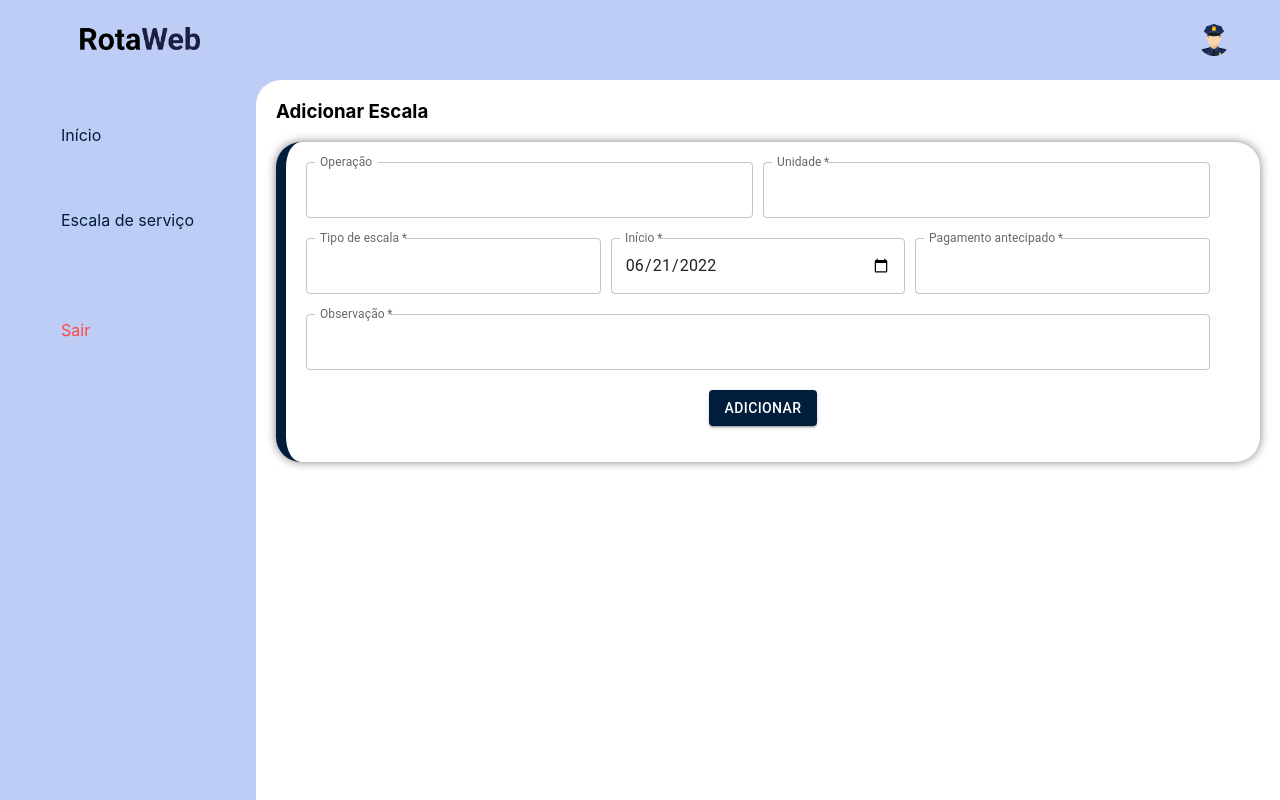
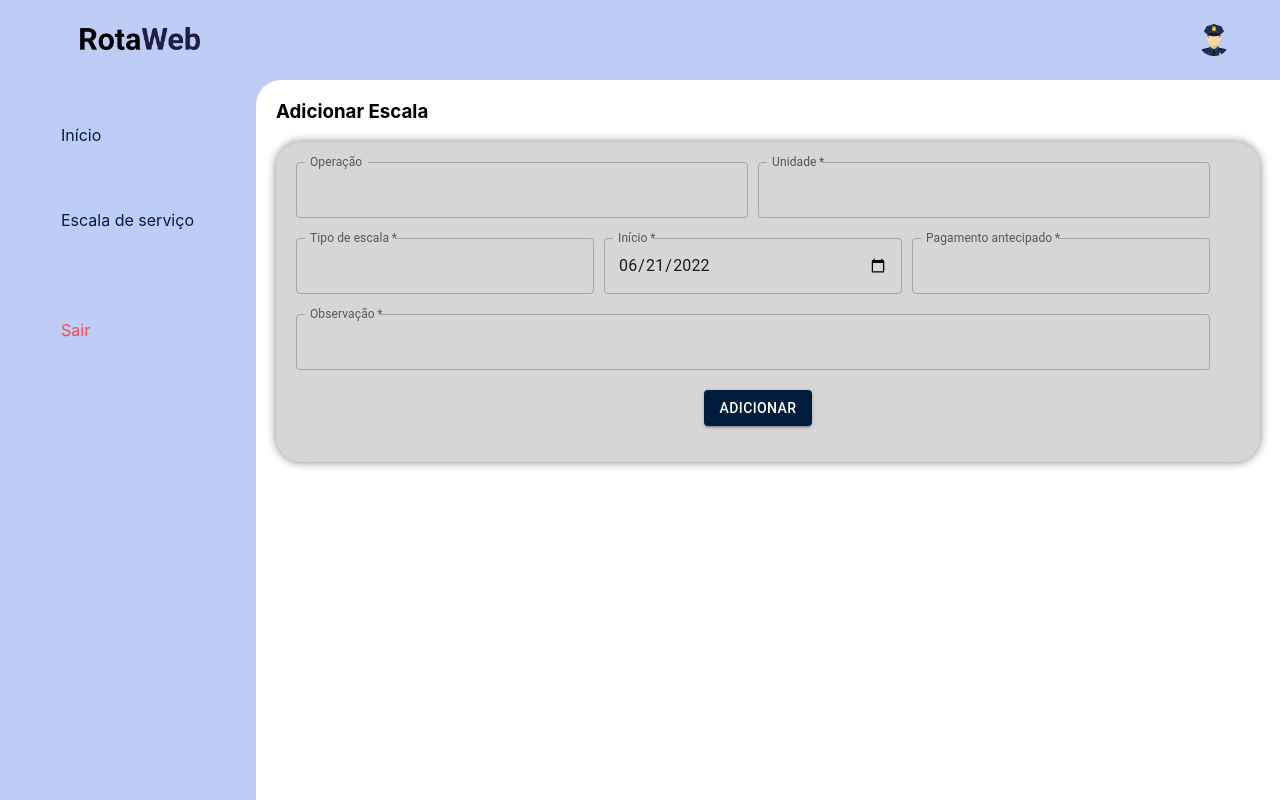
Before and after one commit to balbboa/rota-adm, a Next.js app: page /escalas/add-escala in a window 1280 px wide. Built offline with nearby package versions, Linux system fonts and the light colour scheme; no server answers; sample sign-in values are in the browser's storage; some icons are missing.

Commit message:
Feat: card active v1

```diff
--- a/components/CardEscala/Card.styles.ts
+++ b/components/CardEscala/Card.styles.ts
@@ -5,11 +5,15 @@ export const CardEscala = styled.div`
     div.card {
       padding: 20px;
       border-radius: 25px;
-      border-left: 10px solid #001E3C;
+      background-color: #D6D6D6;
 
       box-shadow: 0px 0px 10px 0px rgba(0,0,0,0.5);
       -webkit-box-shadow: 0px 0px 10px 0px rgba(0,0,0,0.5);
       -moz-box-shadow: 0px 0px 10px 0px rgba(0,0,0,0.5);
+    }
+    div.active {
+      border-left: 10px solid #001E3C;
+      background-color: #ffffff;
     }
   }
 
@@ -23,6 +27,9 @@ export const CardEscala = styled.div`
       -webkit-box-shadow: 0px 0px 10px 0px rgba(0,0,0,0.5);
       -moz-box-shadow: 0px 0px 10px 0px rgba(0,0,0,0.5);
     }
+    div.active {
+      border-left: 0px !important;
+    }
   }
 
   @media(max-width: 992px) {
@@ -31,10 +38,11 @@ export const CardEscala = styled.div`
       border-radius: 25px;
       border-left: 10px solid #001E3C;
 
-      box-shadow: 0px 0px 0px 0px rgba(0,0,0,0);
-      -webkit-box-shadow: 0px 0px 0px 0px rgba(0,0,0,0);
-      -moz-box-shadow: 0px 0px 0px 0px rgba(0,0,0,0);
+      box-shadow: 0px 0px 10px 0px rgba(0,0,0,0.5);
+      -webkit-box-shadow: 0px 0px 10px 0px rgba(0,0,0,0.5);
+      -moz-box-shadow: 0px 0px 10px 0px rgba(0,0,0,0.5);
     }
+
   }
 `;
 
@@ -50,6 +58,10 @@ export const Row = styled.div`
   align-items: center;
   justify-content: center;
 
+  div {
+    margin-right: 10px;
+  }
+
   :last-child{
     margin-bottom: 0px;
   }
--- a/components/CardEscala/index.tsx
+++ b/components/CardEscala/index.tsx
@@ -2,10 +2,16 @@
 import { Button, TextField } from '@mui/material';
 import Card from '@mui/material/Card';
 import { Form } from '../Form/Form.Styles';
-import { CardEscala, Column, Container, Row } from './Card.styles';
+import { CardEscala, Column, Row } from './Card.styles';
 
 
 export default function AddCards() {
+
+    let card: any = "";
+
+    if (typeof document !== "undefined") {
+        card = document.getElementById("card");
+    }
 
     const curr = new Date();
     curr.setDate(curr.getDate())
@@ -20,10 +26,13 @@ export default function AddCards() {
         date = today
     }
 
+    function SetActiveDiv() {
+        card.classList.add("active");
+    }
+
     return (
-        <Container>
             <CardEscala>
-                <Card className='card'>
+                <Card onClick={SetActiveDiv} id="card" className='card'>
                     <Form>
                         <Column>
                             <Row>
@@ -67,7 +76,7 @@ export default function AddCards() {
                                 />
                             </Row>
                             <Row>
-                            <TextField
+                                <TextField
                                     fullWidth
                                     name="obs"
                                     label="Observação"
@@ -87,6 +96,5 @@ export default function AddCards() {
                     </Form>
                 </Card>
             </CardEscala>
-        </Container>
     );
 }
```
